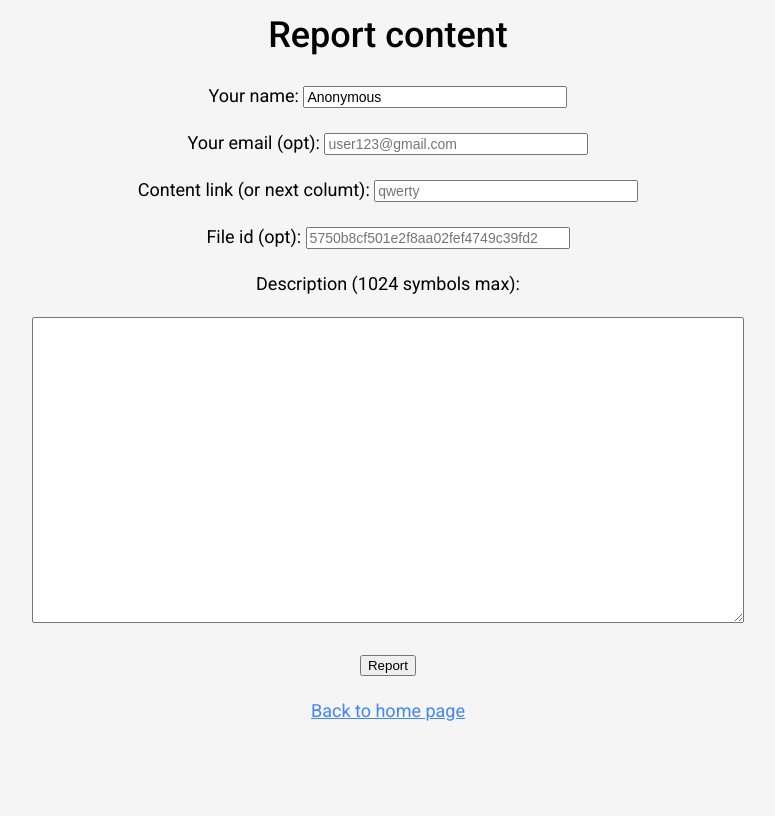
After one commit to MicRofaRatOV/teledashboard, a PHP site: page /html/report.html in a window 1280 px wide. The commit adds this page. Shown: the whole page, without its empty margins (252-1027 px from the left). Run offline with PHP 8.4, Linux system fonts and the light colour scheme.

Commit message:
reporter

```diff
--- a/src/html/main_page.html
+++ b/src/html/main_page.html
@@ -21,7 +21,7 @@
 
 </main>
 <footer>
-    <p>Links: <a href="#">Watch Link</a> | <a href="#">Report Content</a> | <a href="#">GitHub</a> | <a href="#">About</a></p>
+    <p>Links: <a href="#">Watch Link</a> | <a href="rp">Report Content</a> | <a target="_blank" href="https://github.com/MicRofaRatOV/teledashboard">GitHub</a> | <a href="#">About</a></p>
     <p>License: <a href="#">MIT License</a></p>
 </footer>
 </body>
--- /dev/null
+++ b/src/html/report.html
@@ -0,0 +1,31 @@
+<!DOCTYPE html>
+<html lang="en">
+<head>
+    <meta charset="UTF-8">
+    <title>Reporting page</title>
+    <link rel="stylesheet" type="text/css" href="/css/main_page.css">
+</head>
+<body>
+<style>
+    .input-element{
+        font-size: 14px;
+        width: 256px;
+    }
+</style>
+
+<div align="center">
+    <h1>Report content</h1>
+    <form action="/report.php" name="reportForm" method="post">
+        <p>Your name: <input class="input-element" type="text" value="Anonymous" name="name"></p>
+        <p>Your email (opt): <input class="input-element" type="text" value="" placeholder="user123@gmail.com" name="email"></p>
+        <p>Content link (or next columt): <input class="input-element" type="text" placeholder="qwerty" name="link"></p>
+        <p>File id (opt): <input class="input-element" type="text" placeholder="5750b8cf501e2f8aa02fef4749c39fd2" name="file"></p>
+        <p>Description (1024 symbols max): </p>
+        <textarea id="text" class="text" cols="86" rows ="20" name="text" maxlength="1024"></textarea>
+        <p><input type="submit" value="Report"></p>
+    </form>
+    <p><a href="/">Back to home page</a></p>
+</div>
+
+</body>
+</html>
```
Also changed, not shown: src/php_root/index.php (+6 -3 lines), src/php_root/report.php (added, +46 -0 lines), 1 other file.
